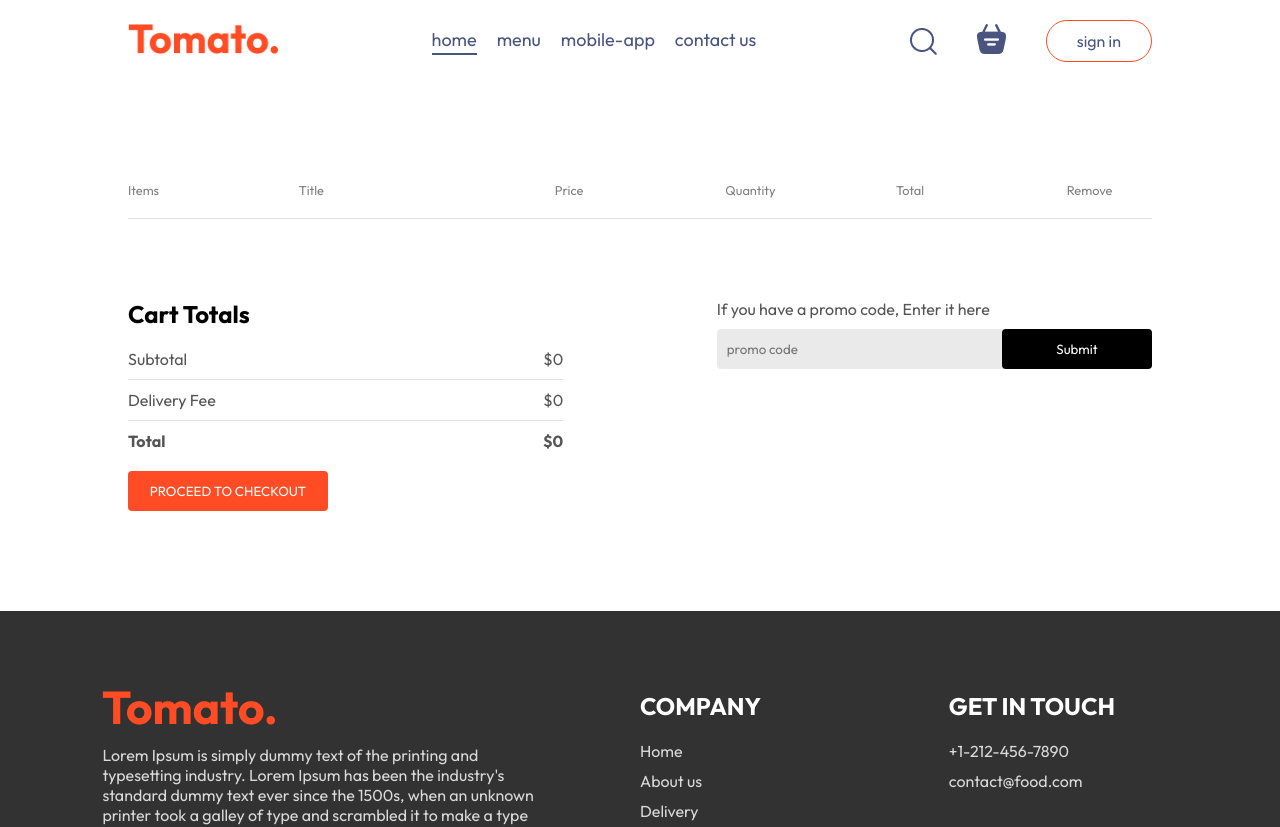
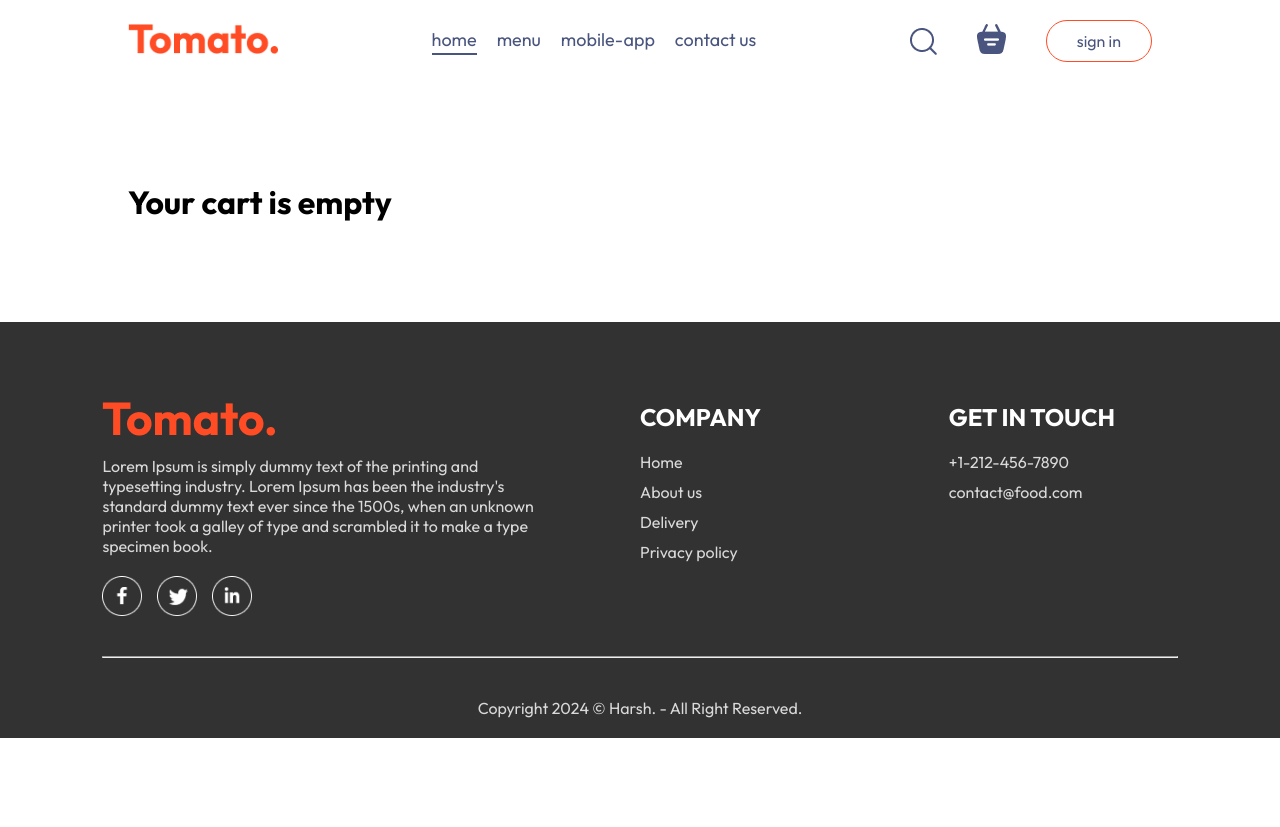
Before and after one commit to harsh-singh10/Food-del, a React (Vite) app: page /cart in a window 1280 px wide. Shown: the top 827 px of the page. After the commit the page ends 800 px from the top, so only its background shows below. Built offline with nearby package versions, Linux system fonts and the light colour scheme.

Commit message:
added empty cart value

```diff
--- a/src/pages/Cart/Cart.jsx
+++ b/src/pages/Cart/Cart.jsx
@@ -7,8 +7,15 @@ const Cart = () => {
   const { cartItems, food_list, removeFromCart, getTotalCartAmount } = useContext(StoreContext);
   const navigate = useNavigate(); // Define navigate using useNavigate hook
 
+  // Check if the cart is empty
+  const isCartEmpty = Object.values(cartItems).every(quantity => quantity === 0);
+
   return (
     <div className='cart'>
+      {isCartEmpty ? (
+        <h1>Your cart is empty</h1>
+      ) : (
+        <>
           <div className="cart-items">
             <div className="cart-items-title">
               <p>Items</p> <p>Title</p> <p>Price</p> <p>Quantity</p> <p>Total</p> <p>Remove</p>
@@ -55,6 +62,8 @@ const Cart = () => {
               </div>
             </div>
           </div>
+        </>
+      )}
     </div>
   );
 };
```
Lines whose indentation alone changed are shown as unchanged.
